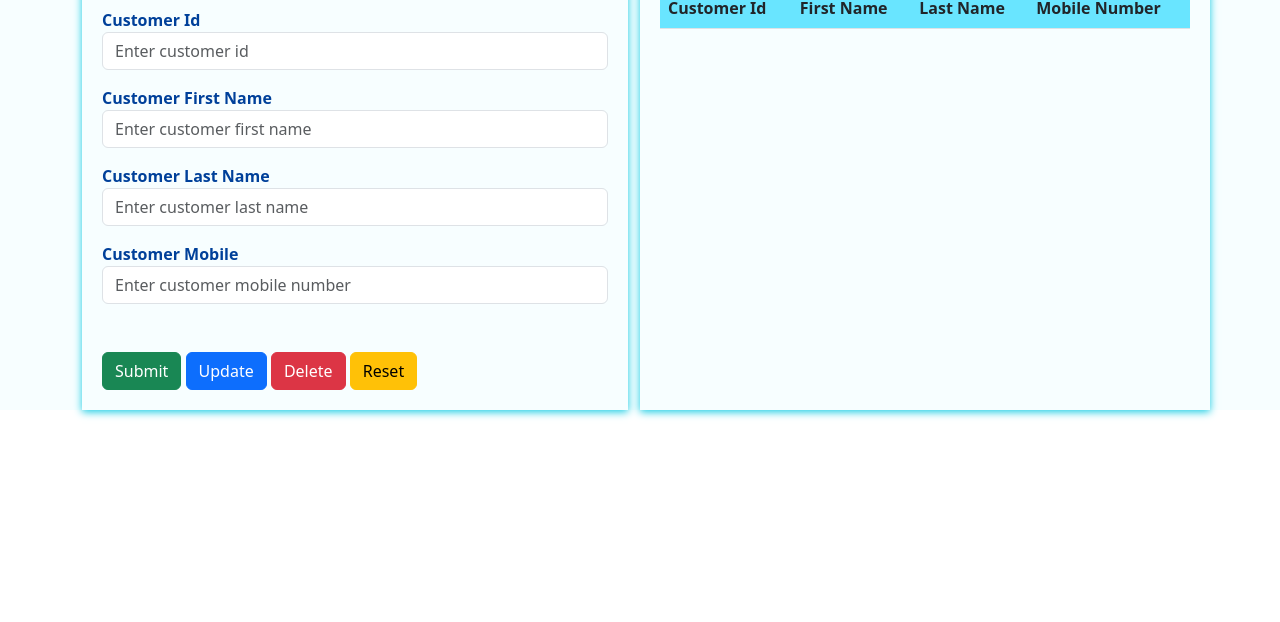
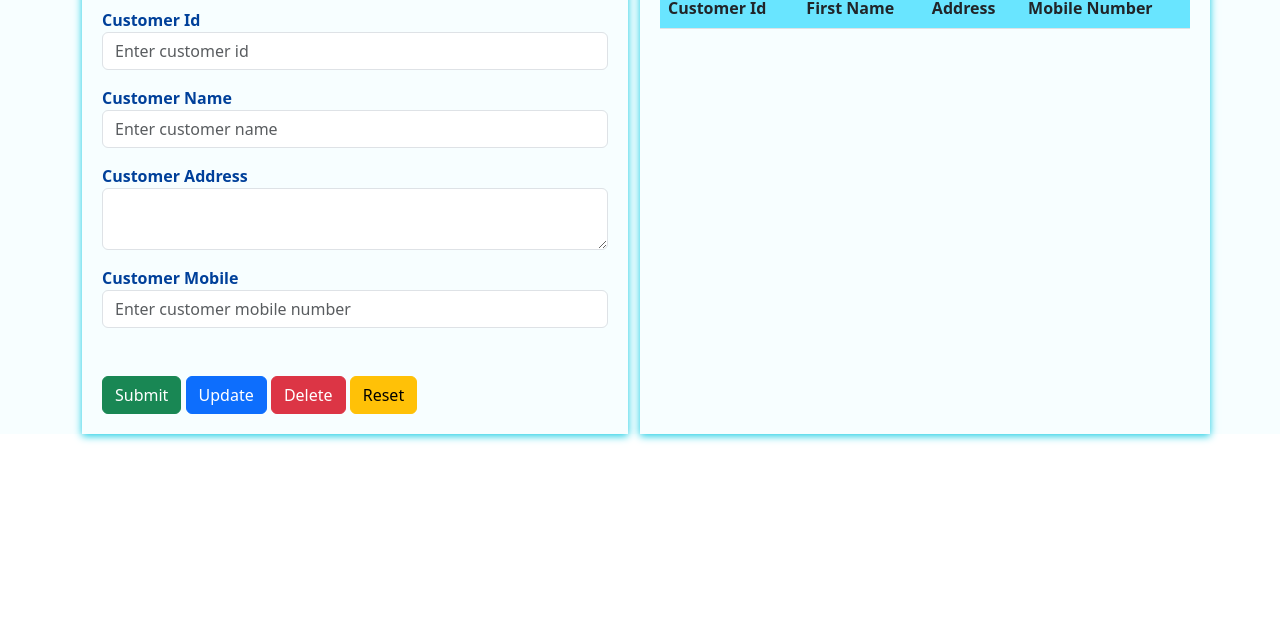
Before and after one commit to MavithaShehar/internet_technology_Assignment_11, a plain HTML site: page Assignment_11/index.html in a window 1280 px wide. Shown: the part 178-800 px from the top of the page. Drawn offline with nearby package versions, Linux system fonts and the light colour scheme; some packages are replaced by stand-ins of ours; a script that the page names is missing.

Commit message:
update save and update customer

```diff
--- a/Assignment_11/assets/style/css.css
+++ b/Assignment_11/assets/style/css.css
@@ -1,5 +1,5 @@
 
-*{
+label{
     font-size:16px;
     font-weight: bold;
     color: #00409a;
@@ -69,3 +69,10 @@ section{
 .thead-dark>tr>th{
     background: #69e5ff;
 }
+
+.thead-dark>tr>th{
+    background: #69e5ff;
+}
+#customer-tbl-body td {
+    border-bottom-color: #1c1cd5;
+}
--- a/Assignment_11/index.html
+++ b/Assignment_11/index.html
@@ -54,13 +54,15 @@
                     </div>
 
                     <div class="form-group mt-3">
-                        <label for="customer_first_name">Customer First Name</label>
-                        <input type="text" class="form-control" id="customer_first_name" placeholder="Enter customer first name">
+                        <label for="customer_name">Customer Name</label>
+                        <input type="text" class="form-control" id="customer_name" placeholder="Enter customer name">
                     </div>
 
                     <div class="form-group mt-3">
-                        <label for="customer_last_name">Customer Last Name</label>
-                        <input type="text" class="form-control" id="customer_last_name" placeholder="Enter customer last name">
+                        <label for="customer_address">Customer Address</label>
+<!--                        <input type="text" class="form-control" id="customer_address" placeholder="Enter customer address">-->
+                        <textarea type="text" class="form-control" id="customer_address" placeholder="Enter customer address">
+                        </textarea>
                     </div>
 
                     <div class="form-group mt-3 mb-5">
@@ -91,7 +93,7 @@
                     <tr>
                         <th scope="col">Customer Id</th>
                         <th scope="col">First Name</th>
-                        <th scope="col">Last Name</th>
+                        <th scope="col">Address</th>
                         <th scope="col">Mobile Number</th>
                     </tr>
                     </thead>
@@ -113,7 +115,7 @@
     <div class="container">
         <div class="row">
 
-            <!--customer form-->
+            <!--Item form-->
             <div class="col-12 col-sm-12 col-md-12 col-lg-6 col-xl-6 col-xxl-6">
                 <form class="tbl_form">
 
@@ -143,7 +145,7 @@
                 </form>
             </div>
 
-            <!--customer tbl-->
+            <!--Item tbl-->
             <div class="col-12 col-sm-12 col-md-12 col-lg-6 col-xl-6 col-xxl-6" id="itm_tbl">
 
                 <input type="text" class="form-control mb-3" id="item-search" placeholder="Search by First Name">
```
